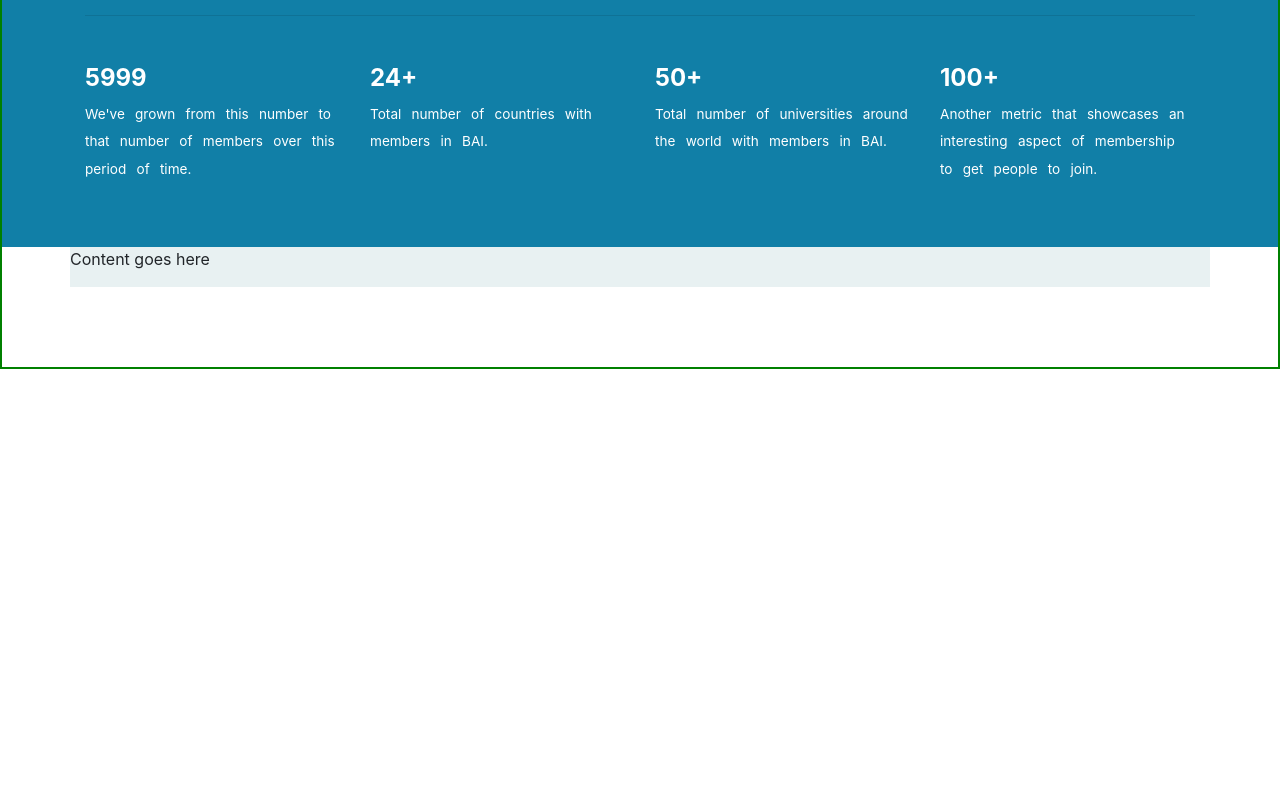
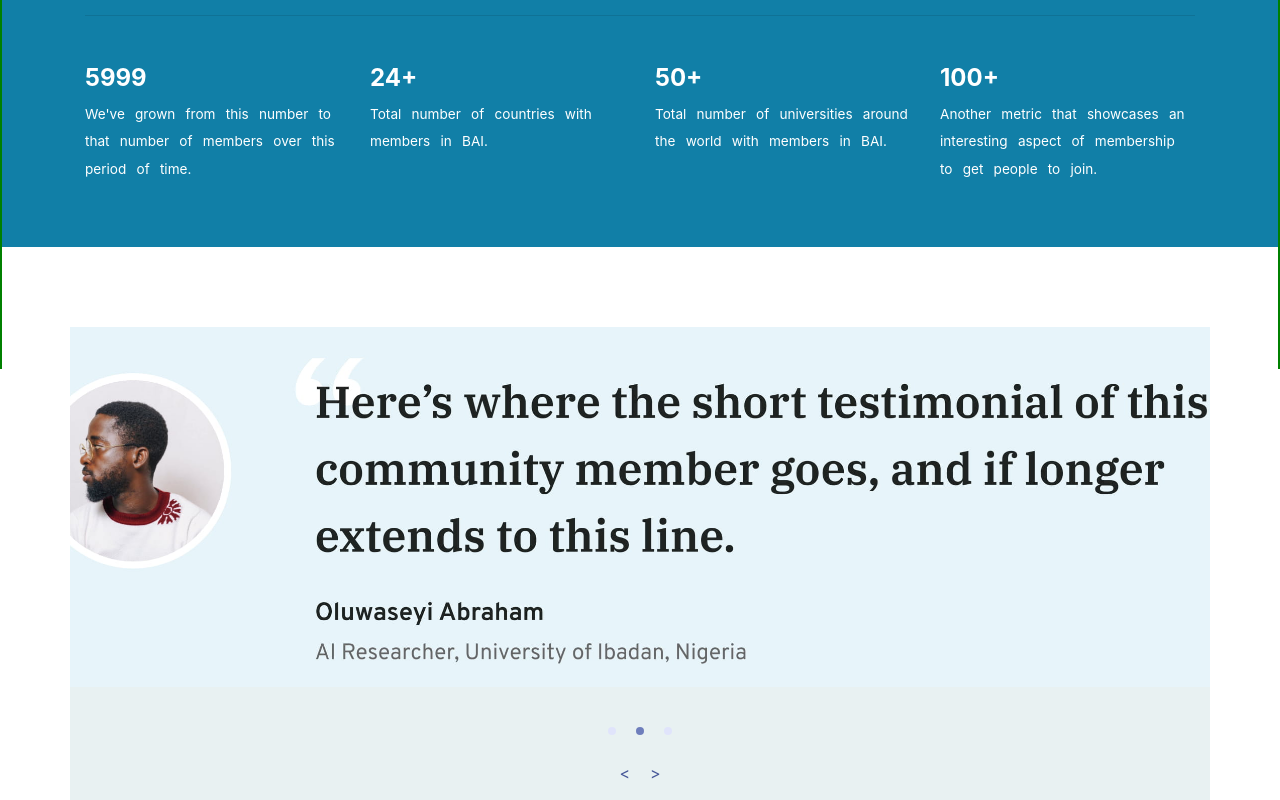
Before and after one commit to tundeiness/Blacks-In-AI, a React (Create React App) app: page / in a window 1280 px wide. Shown: the part 1211-2011 px from the top of the page. Before the commit the page ends 1580 px from the top, so only its background shows below. Built offline with nearby package versions, Linux system fonts and the light colour scheme.

Commit message:
complete testimonial

```diff
--- a/src/App.js
+++ b/src/App.js
@@ -1,4 +1,5 @@
 import React from 'react';
+import 'react-alice-carousel/lib/alice-carousel.css';
 import './App.css';
 import Header from './components/Header';
 import Introduction from './components/Introduction';
--- a/src/components/testimonial.js
+++ b/src/components/testimonial.js
@@ -1,10 +1,18 @@
 import React from 'react';
+import AliceCarousel from 'react-alice-carousel';
+import image1 from '../assets/img/testimonial.png';
+import image2 from '../assets/img/testimonial.png';
+import image3 from '../assets/img/testimonial.png';
 
 const Testimonial = () => (
   <div className="container-fluid testimony-wrapper">
     <div className="container testimony-card">
-      <div className="row">
-        <p>Content goes here</p>
+      <div className="row carousel-container">
+        <AliceCarousel autoPlay autoPlayInterval="3000" className="carousel">
+          <img src={image1} alt="testimonials" className="img-fluid sliderimg" />
+          <img src={image2} alt="testimonials" className="img-fluid sliderimg" />
+          <img src={image3} alt="testimonials" className="img-fluid sliderimg" />
+        </AliceCarousel>
       </div>
     </div>
   </div>
--- a/src/index.css
+++ b/src/index.css
@@ -204,3 +204,14 @@ code {
   background-color: #E8F1F2;
 
 }
+
+.carousel-container {
+  margin-top: 5rem;
+  margin-bottom: 5rem;
+}
+
+.sliderimg{
+  width: 100%;
+  height: 45vh !important;
+  object-fit: cover;
+}
```
Also changed, not shown: src/assets/img/testimonial.png (added), src/components/carousel.js (deleted).
